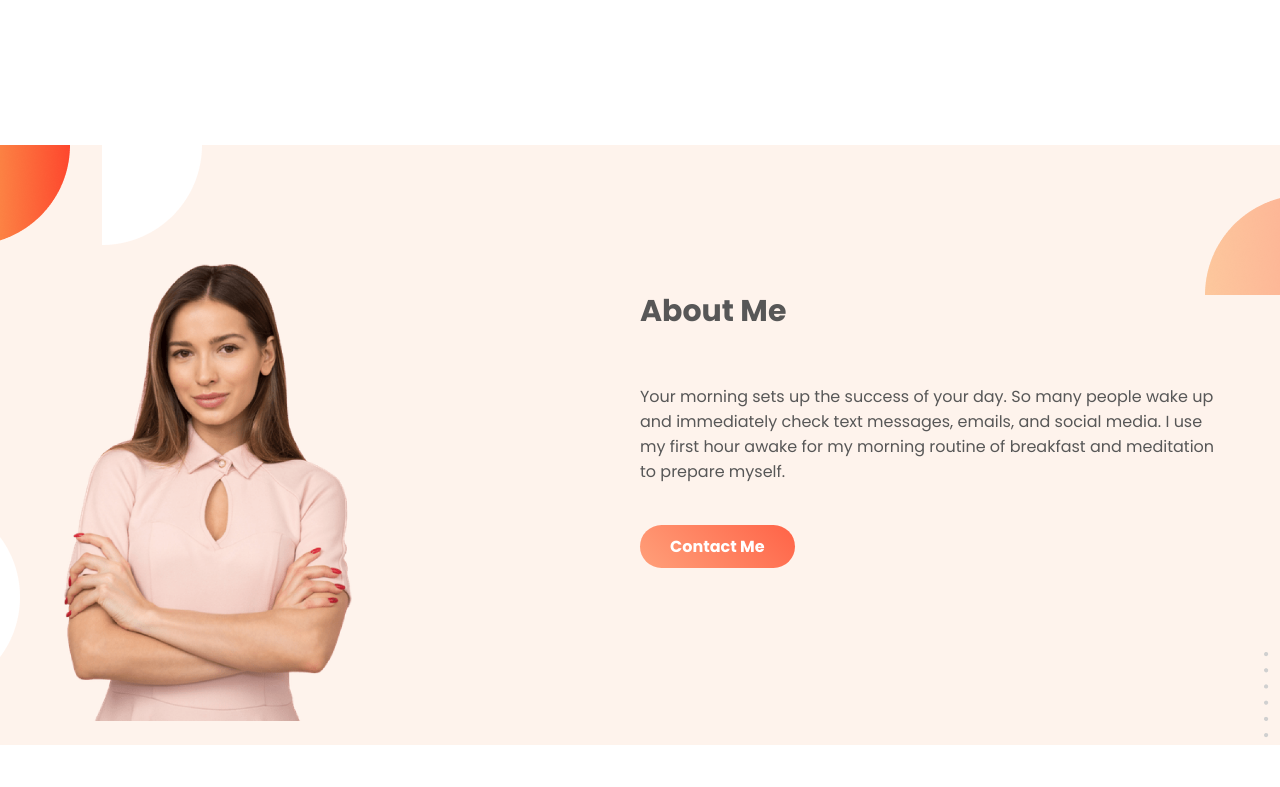
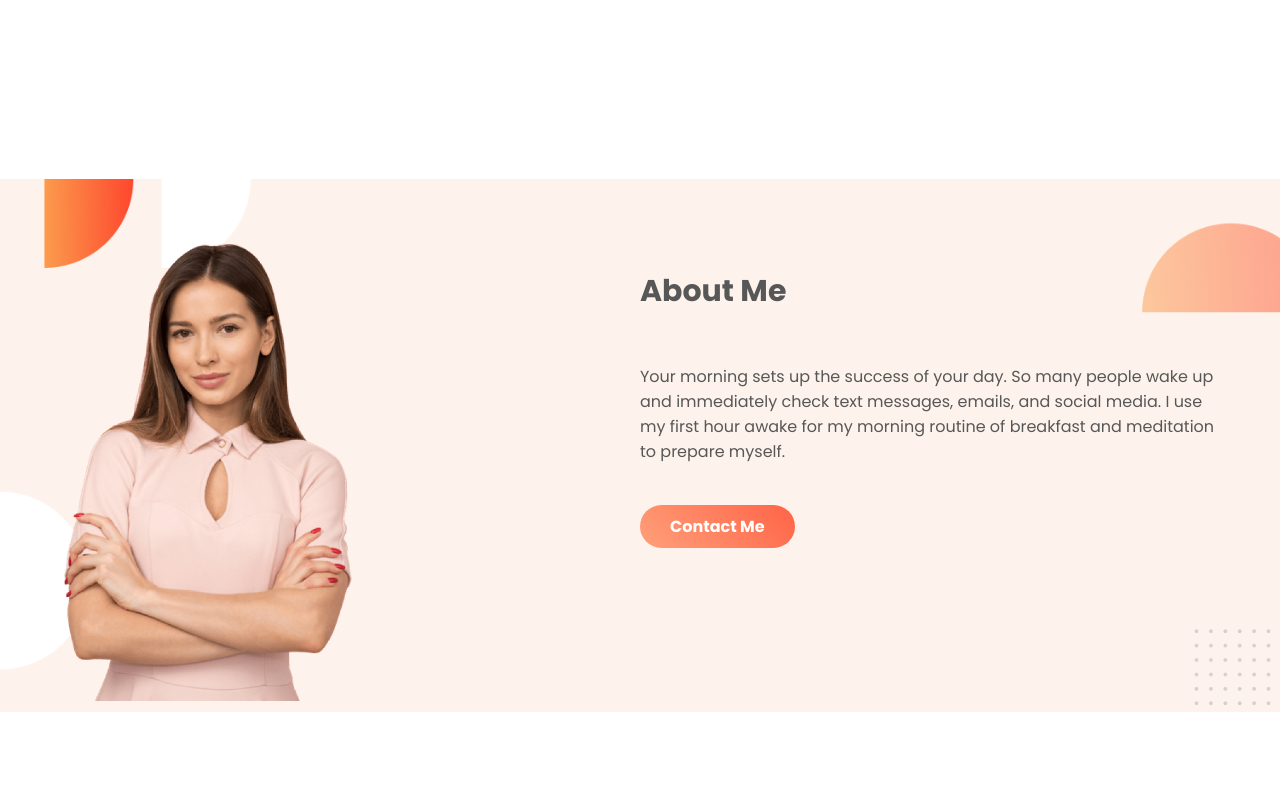
Before and after one commit to hmdimran/Assignment-01, a plain HTML site: page index.html in a window 1280 px wide. Shown: the part 580-1367 px from the top of the page. Drawn offline with Linux system fonts and the light colour scheme.

Commit message:
some changes

```diff
--- a/style.css
+++ b/style.css
@@ -52,12 +52,13 @@ section{
     background-repeat: no-repeat;
     background-position:center center;
     width:100%;
+    background-size: contain;
 }
 .about-me img{
     width:50%;
 }
 .about_right , .about_left{
-    padding-top:144px;
+    padding-top: 124px;
 }
 .about_right h1 {
     font-size:30px;
```
